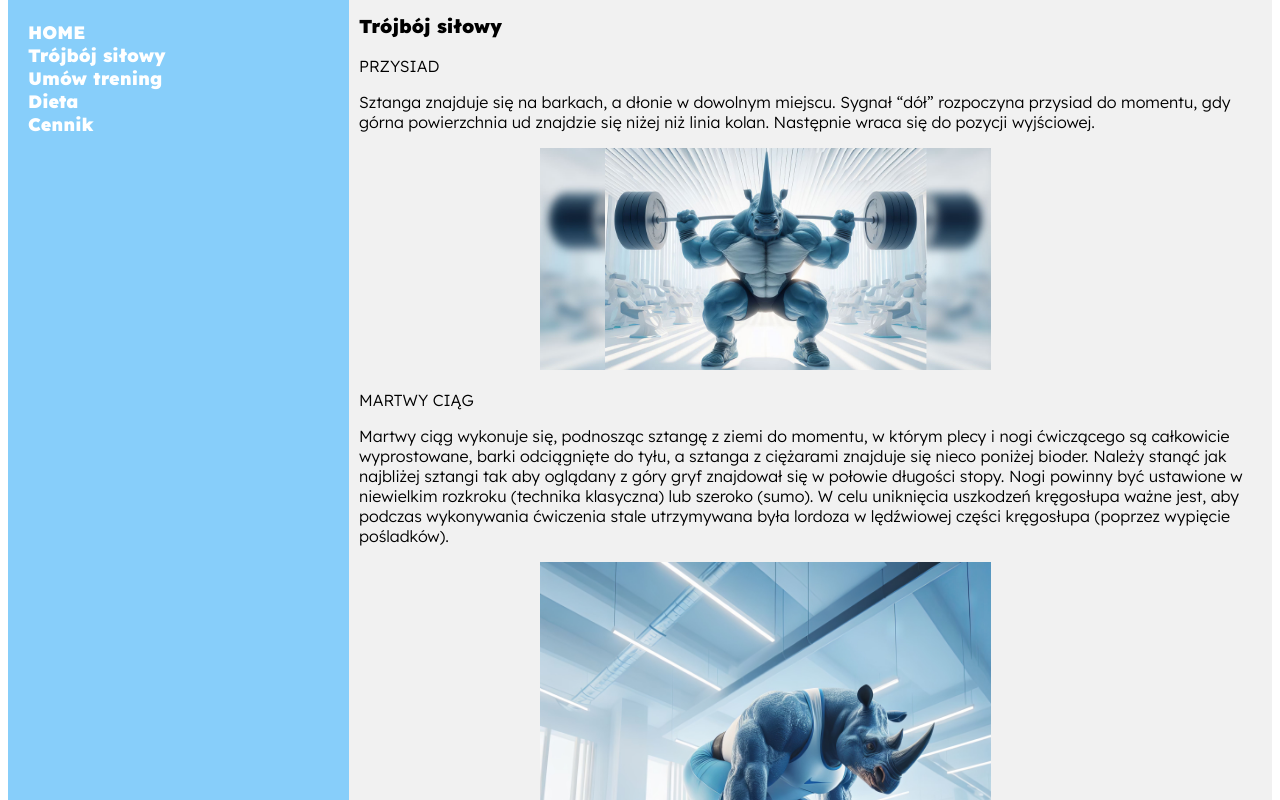
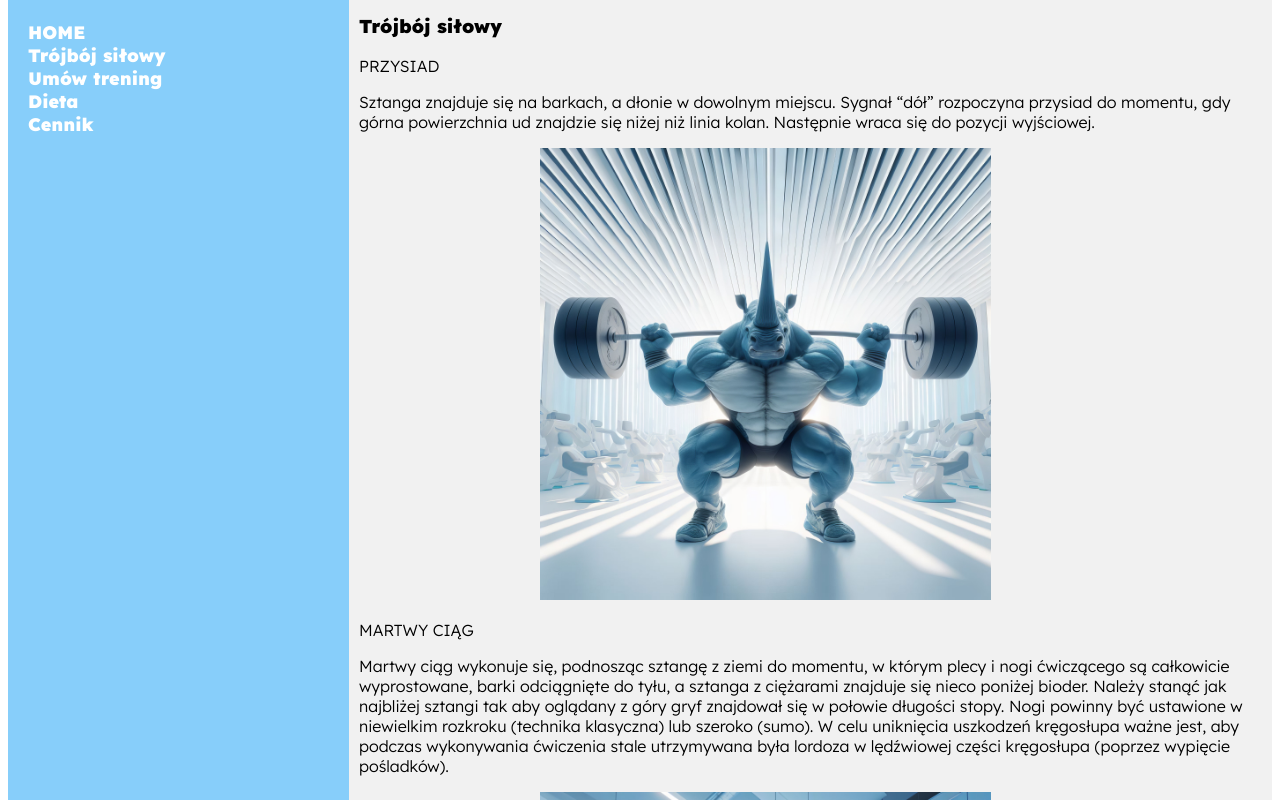
Before and after one commit to PiotrBlaszczykk/PiotrBlaszczykk.github.io, a plain HTML site: page trojboj.html in a window 1280 px wide. Shown: the part 598-1398 px from the top of the page. Drawn offline with Linux system fonts and the light colour scheme.

Commit message:
Update trojboj.html

```diff
--- a/trojboj.html
+++ b/trojboj.html
@@ -30,7 +30,7 @@
     <h1>Trójbój siłowy</h1>
     <p>PRZYSIAD</p>
     <p>Sztanga znajduje się na barkach, a dłonie w dowolnym miejscu. Sygnał “dół” rozpoczyna przysiad do momentu, gdy górna powierzchnia ud znajdzie się niżej niż linia kolan. Następnie wraca się do pozycji wyjściowej.</p>
-    <img src="images/squat_1.jpg" alt="squat">
+    <img src="images/squat_big.jpg" alt="squat">
     <p>MARTWY CIĄG</p>
     <p>Martwy ciąg wykonuje się, podnosząc sztangę z ziemi do momentu, w którym plecy i nogi ćwiczącego są całkowicie wyprostowane, barki odciągnięte do tyłu, a sztanga z ciężarami znajduje się nieco poniżej bioder. Należy stanąć jak najbliżej sztangi
     tak aby oglądany z góry gryf znajdował się w połowie długości stopy. Nogi powinny być ustawione w niewielkim rozkroku (technika klasyczna)
```
